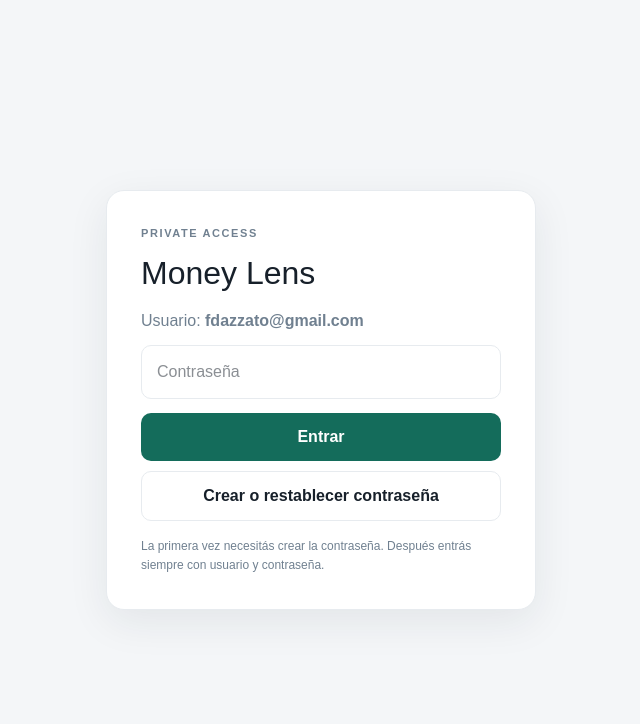
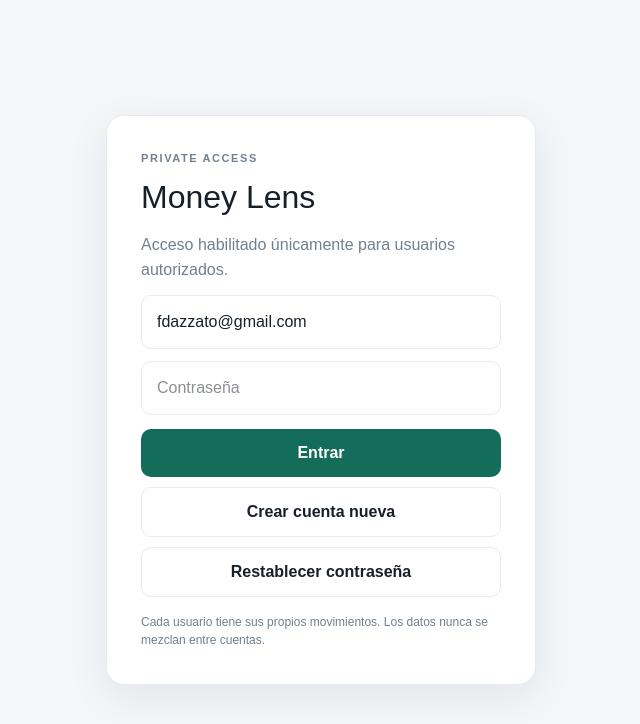
Before and after one commit to fdazzato-droid/expense-tracker, a Next.js app: page / in a window 1280 px wide. Shown: the top 724 px of the page, without its empty margins (319-959 px from the left). Built offline with nearby package versions, Linux system fonts and the light colour scheme.

Commit message:
Add isolated second authorized user

```diff
--- a/app/page.tsx
+++ b/app/page.tsx
@@ -48,7 +48,11 @@ const EXPENSE_CATEGORIES = [
 
 const PAYMENT_METHODS = ["Card", "Cash", "Bank Transfer", "Other"];
 
-const OWNER_EMAIL = "fdazzato@gmail.com";
+const ALLOWED_EMAILS = ["fdazzato@gmail.com", "mmazzatopaz@gmail.com"] as const;
+
+function isAllowedEmail(email?: string | null) {
+  return !!email && ALLOWED_EMAILS.includes(email.toLowerCase() as (typeof ALLOWED_EMAILS)[number]);
+}
 const supabase = createClient(
   "https://ltxnpfnuifltxdfcaoni.supabase.co",
   "sb_publishable_KOk0kOjwf62LdX_DH6AMxg_QWJGL-3a"
@@ -85,8 +89,10 @@ export default function Home() {
   const [user, setUser] = useState<User | null>(null);
   const [authLoading, setAuthLoading] = useState(true);
   const [authMessage, setAuthMessage] = useState("");
+  const [email, setEmail] = useState("fdazzato@gmail.com");
   const [password, setPassword] = useState("");
   const [newPassword, setNewPassword] = useState("");
+  const [creatingAccount, setCreatingAccount] = useState(false);
   const [recoveryMode, setRecoveryMode] = useState(false);
   const [view, setView] = useState<"month" | "year">("month");
   const [selectedMonth, setSelectedMonth] = useState(todayISO().slice(0, 7));
@@ -112,7 +118,7 @@ export default function Home() {
       const { data: { user } } = await supabase.auth.getUser();
       if (!active) return;
       setUser(user);
-      if (user?.email?.toLowerCase() === OWNER_EMAIL) {
+      if (isAllowedEmail(user?.email)) {
         await loadTransactions();
       }
       setAuthLoading(false);
@@ -124,7 +130,7 @@ export default function Home() {
       if (event === "PASSWORD_RECOVERY") setRecoveryMode(true);
       const nextUser = session?.user ?? null;
       setUser(nextUser);
-      if (nextUser?.email?.toLowerCase() === OWNER_EMAIL) {
+      if (isAllowedEmail(nextUser?.email)) {
         await loadTransactions();
       } else {
         setTransactions([]);
@@ -169,8 +175,13 @@ export default function Home() {
   async function signInWithPassword(e?: FormEvent) {
     e?.preventDefault();
     setAuthMessage("Ingresando...");
+    const normalizedEmail = email.trim().toLowerCase();
+    if (!isAllowedEmail(normalizedEmail)) {
+      setAuthMessage("Este email no está habilitado para Money Lens.");
+      return;
+    }
     const { error } = await supabase.auth.signInWithPassword({
-      email: OWNER_EMAIL,
+      email: normalizedEmail,
       password,
     });
     if (error) {
@@ -182,8 +193,13 @@ export default function Home() {
   }
 
   async function sendPasswordSetupLink() {
+    const normalizedEmail = email.trim().toLowerCase();
+    if (!isAllowedEmail(normalizedEmail)) {
+      setAuthMessage("Este email no está habilitado para Money Lens.");
+      return;
+    }
     setAuthMessage("Enviando email...");
-    const { error } = await supabase.auth.resetPasswordForEmail(OWNER_EMAIL, {
+    const { error } = await supabase.auth.resetPasswordForEmail(normalizedEmail, {
       redirectTo: window.location.origin,
     });
     setAuthMessage(
@@ -191,6 +207,35 @@ export default function Home() {
         ? error.message
         : "Te envié un email para crear o restablecer tu contraseña."
     );
+  }
+
+  async function createAccount(e?: FormEvent) {
+    e?.preventDefault();
+    const normalizedEmail = email.trim().toLowerCase();
+    if (!isAllowedEmail(normalizedEmail)) {
+      setAuthMessage("Este email no está habilitado para Money Lens.");
+      return;
+    }
+    if (password.length < 8) {
+      setAuthMessage("Usá una contraseña de al menos 8 caracteres.");
+      return;
+    }
+    setAuthMessage("Creando cuenta...");
+    const { data, error } = await supabase.auth.signUp({
+      email: normalizedEmail,
+      password,
+      options: { emailRedirectTo: window.location.origin },
+    });
+    if (error) {
+      setAuthMessage(error.message);
+      return;
+    }
+    if (data.session) {
+      setAuthMessage("Cuenta creada. Ya podés usar Money Lens.");
+    } else {
+      setAuthMessage("Cuenta creada. Revisá tu email para confirmar el acceso.");
+    }
+    setCreatingAccount(false);
   }
 
   async function saveNewPassword(e?: FormEvent) {
@@ -283,7 +328,7 @@ export default function Home() {
 
     const amountUSD = currency === "USD" ? numericAmount : numericAmount / numericFx;
 
-    if (!user || user.email?.toLowerCase() !== OWNER_EMAIL) return;
+    if (!user || !isAllowedEmail(user.email)) return;
 
     const { error } = await supabase.from("transactions").insert({
       user_id: user.id,
@@ -329,13 +374,13 @@ export default function Home() {
     return <main className="authShell"><div className="authCard"><h1>Money Lens</h1><p>Verificando acceso...</p></div></main>;
   }
 
-  if (recoveryMode && user?.email?.toLowerCase() === OWNER_EMAIL) {
+  if (recoveryMode && isAllowedEmail(user?.email)) {
     return (
       <main className="authShell">
         <form className="authCard" onSubmit={saveNewPassword}>
           <p className="eyebrow">PRIVATE ACCESS</p>
           <h1>Crear contraseña</h1>
-          <p>Elegí una contraseña nueva para <strong>{OWNER_EMAIL}</strong>.</p>
+          <p>Elegí una contraseña nueva para <strong>{user?.email}</strong>.</p>
           <input
             className="authInput"
             type="password"
@@ -353,28 +398,47 @@ export default function Home() {
     );
   }
 
-  if (!user || user.email?.toLowerCase() !== OWNER_EMAIL) {
+  if (!user || !isAllowedEmail(user.email)) {
     return (
       <main className="authShell">
-        <form className="authCard" onSubmit={signInWithPassword}>
+        <form className="authCard" onSubmit={creatingAccount ? createAccount : signInWithPassword}>
           <p className="eyebrow">PRIVATE ACCESS</p>
           <h1>Money Lens</h1>
-          <p>Usuario: <strong>{OWNER_EMAIL}</strong></p>
+          <p>Acceso habilitado únicamente para usuarios autorizados.</p>
+          <input
+            className="authInput"
+            type="email"
+            autoComplete="username"
+            placeholder="Email"
+            value={email}
+            onChange={(e) => setEmail(e.target.value)}
+            required
+          />
           <input
             className="authInput"
             type="password"
-            autoComplete="current-password"
-            placeholder="Contraseña"
+            autoComplete={creatingAccount ? "new-password" : "current-password"}
+            minLength={8}
+            placeholder={creatingAccount ? "Elegí una contraseña" : "Contraseña"}
             value={password}
             onChange={(e) => setPassword(e.target.value)}
             required
           />
-          <button className="primary authButton" type="submit">Entrar</button>
-          <button className="secondaryAuthButton" type="button" onClick={sendPasswordSetupLink}>
-            Crear o restablecer contraseña
+          <button className="primary authButton" type="submit">{creatingAccount ? "Crear cuenta" : "Entrar"}</button>
+          <button
+            className="secondaryAuthButton"
+            type="button"
+            onClick={() => { setCreatingAccount((v) => !v); setAuthMessage(""); }}
+          >
+            {creatingAccount ? "Ya tengo cuenta" : "Crear cuenta nueva"}
           </button>
+          {!creatingAccount && (
+            <button className="secondaryAuthButton" type="button" onClick={sendPasswordSetupLink}>
+              Restablecer contraseña
+            </button>
+          )}
           {authMessage && <p className="authMessage">{authMessage}</p>}
-          <p className="authHint">La primera vez necesitás crear la contraseña. Después entrás siempre con usuario y contraseña.</p>
+          <p className="authHint">Cada usuario tiene sus propios movimientos. Los datos nunca se mezclan entre cuentas.</p>
         </form>
       </main>
     );
@@ -394,7 +458,7 @@ export default function Home() {
         </nav>
         <div className="sidebarFoot accountFoot">
           <span className="statusDot online" />
-          <div><strong>{OWNER_EMAIL}</strong><button className="signOut" onClick={signOut}>Sign out</button></div>
+          <div><strong>{user?.email}</strong><button className="signOut" onClick={signOut}>Sign out</button></div>
         </div>
       </aside>
 
```
